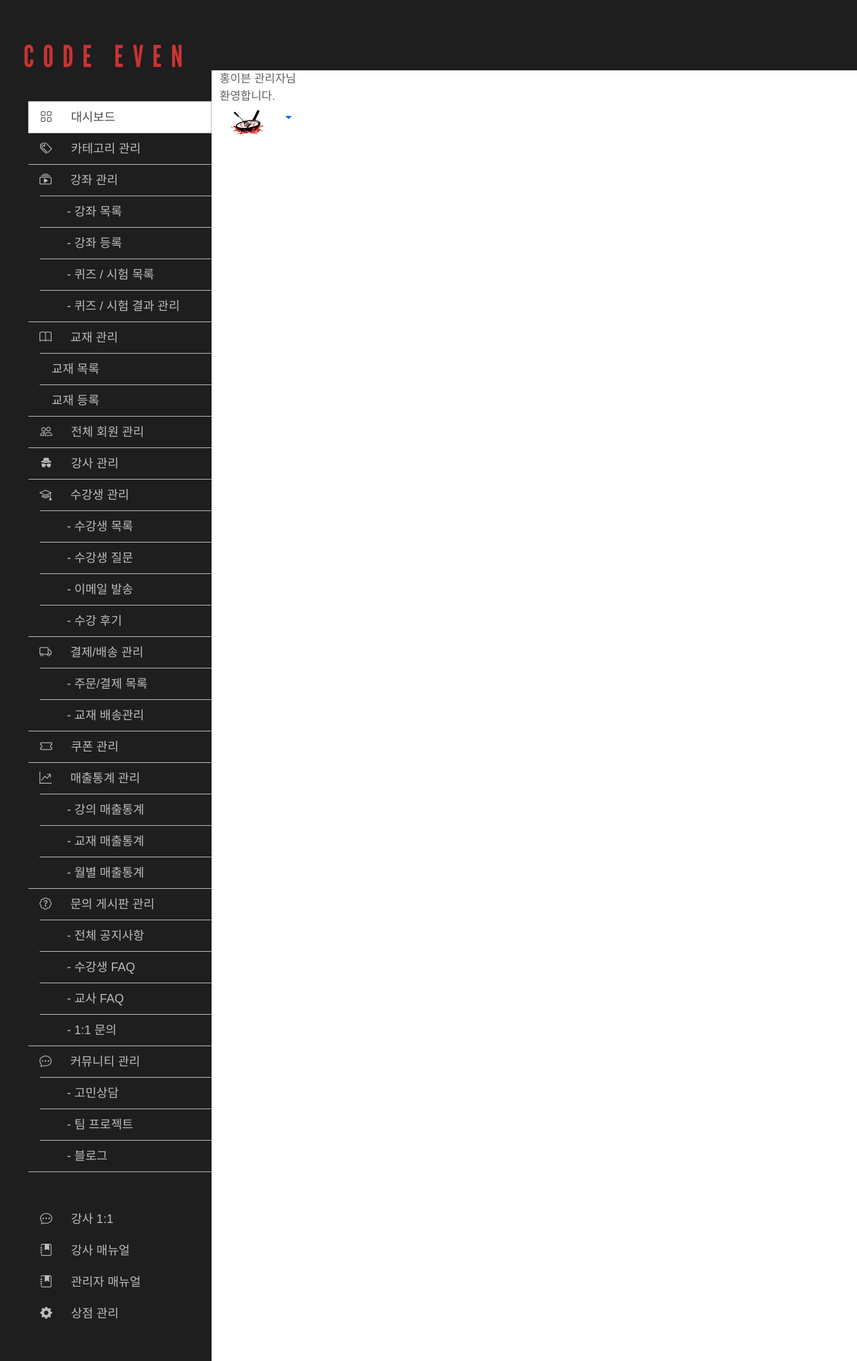
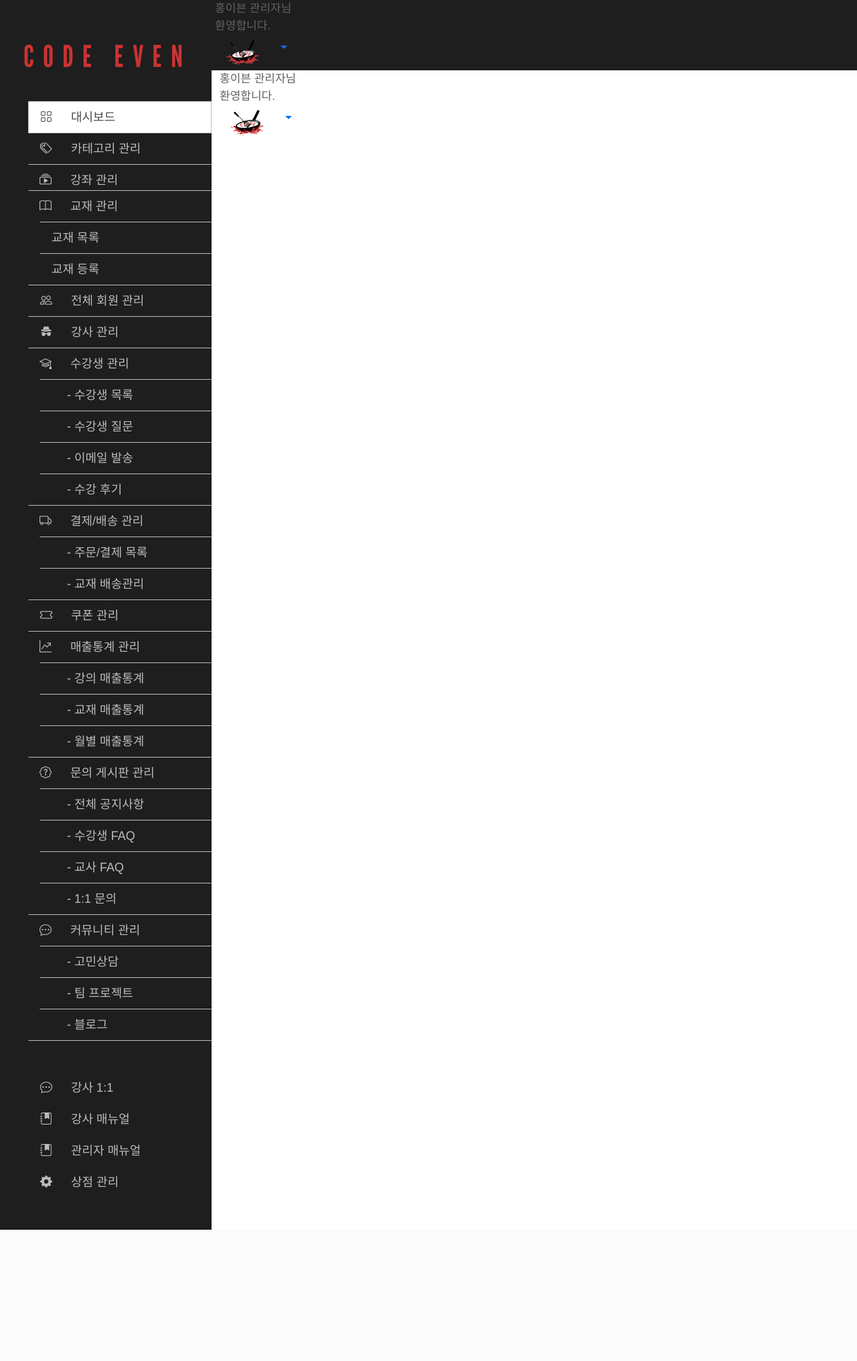
Before and after one commit to AppleBee12/Code_Even, a PHP site: page /Code_Even/index.php in a window 1280 px wide; the page is wider, and only the part inside the window is pictured. Shown: that part at 67% size. After the commit the page ends 1836 px from the top of that part, so only its background shows below. Run offline with PHP 8.4, Linux system fonts and the light colour scheme; a user stored in the database is signed in; some web fonts are replaced.

Commit message:
📝 docs: 절대경로로 변경/session 로그인시 프로필항목 index->header이동(if문 삭제)/드롭다운메뉴 구현 중

```diff
--- a/admin/inc/header.php
+++ b/admin/inc/header.php
@@ -6,6 +6,18 @@ include_once($_SERVER['DOCUMENT_ROOT'] . '/CODE_EVEN/admin/inc/dbcon.php');
 if (!isset($title)) {
   $title = '';
 }
+
+
+include_once($_SERVER['DOCUMENT_ROOT'] . '/CODE_EVEN/admin/inc/header.php');
+
+if (!isset($_SESSION['AUID'])) {
+  echo "<script>
+  alert('로그인을 해주세요');
+  location.href='admin/login/login.php';
+  </script>";
+}
+
+
 ?>
 
 <!DOCTYPE html>
@@ -44,19 +56,48 @@ if (!isset($title)) {
 
 <body>
   <header class="header">
-    <h1 class="logo"><a href="#">code even</a></h1>
+    <h1 class="logo"><a href="http://<?= $_SERVER['HTTP_HOST']; ?>/code_even/index.php">code even</a></h1>
+    <div>
+      <div><?= $_SESSION['AUNAME'] ?> 관리자님 <br>환영합니다. </div>
+      <ul class="nav nav-pills">
+        <li class="nav-item">
+          <a class="nav-link" href="#"><img src="http://<?= $_SERVER['HTTP_HOST']; ?>/code_even/images/sb_logo.png" alt="" width="50"></a>
+        </li>
+        <li class="nav-item dropdown">
+          <a class="nav-link dropdown-toggle" data-bs-toggle="dropdown" href="#" role="button" aria-expanded="false"></a>
+          <ul class="dropdown-menu">
+            <li><a class="dropdown-item" href="#">내 프로필 수정</a></li>
+            <li><a class="dropdown-item" href="#">관리자 매뉴얼</a></li>
+            <li><a class="dropdown-item" href="#">강사 매뉴얼</a></li>
+            <li>
+              <hr class="dropdown-divider">
+            </li>
+            <li><a class="dropdown-item" href="http://<?= $_SERVER['HTTP_HOST']; ?>/code_even/admin/login/logout.php">로그아웃</a></li>
+          </ul>
+        </li>
+      </ul>
+
+    </div>
   </header>
   <div class="nav_wrapper d-flex">
     <nav class="nav navbar-expand-lg d-flex flex-column justify-content-between">
       <ul class="list-group line">
-        <li class="list-group-item active"><a href=""><i class="bi bi-grid"></i> 　 대시보드</a></li>
-        <li class="list-group-item"><a href="admin/category/category.php"><i class="bi bi-tags"></i> 　 카테고리 관리</a></li>
-        <li class="pr list-group-item"><i class="bi bi-collection-play"></i> 　 강좌 관리
-          <ul>
-            <li class="list-group-item"><a href=""> 　 - 강좌 목록</a></li>
-            <li class="list-group-item"><a href=""> 　 - 강좌 등록</a></li>
-            <li class="list-group-item"><a href=""> 　 - 퀴즈 / 시험 목록</a></li>
-            <li class="list-group-item"><a href=""> 　 - 퀴즈 / 시험 결과 관리</a></li>
+        <li class="list-group-item active"><a href="http://<?= $_SERVER['HTTP_HOST']; ?>/code_even/admin/index.php"><i class="bi bi-grid"></i> 　 대시보드</a></li>
+        <li class="list-group-item">
+          <a href="http://<?= $_SERVER['HTTP_HOST']; ?>/code_even/admin/category/category.php">
+            <i class="bi bi-tags"></i> 　 카테고리 관리
+          </a>
+        </li>
+        <li class="pr list-group-item">
+          <i class="bi bi-collection-play"></i>
+           　 강좌 관리
+          <button class="btn btn-toggle collapsed" data-bs-toggle="collapse" data-bs-target="#lecture_collapse"
+            href="#" aria-expanded="false"></button>
+          <ul class="collapse btn-toggle-nav" id="lecture_collapse">
+            <li class="list-group-item dropdown-item"><a href="http://<?= $_SERVER['HTTP_HOST']; ?>/code_even/admin/lecture/lecture_list.php"> 　 - 강좌 목록</a></li>
+            <li class="list-group-item dropdown-item"><a href="http://<?= $_SERVER['HTTP_HOST']; ?>/code_even/admin/lecture/lecture_up.php"> 　 - 강좌 등록</a></li>
+            <li class="list-group-item dropdown-item"><a href="http://<?= $_SERVER['HTTP_HOST']; ?>/code_even/admin/lecture/quiz_test_list.php"> 　 - 퀴즈 / 시험 목록</a></li>
+            <li class="list-group-item dropdown-item"><a href="http://<?= $_SERVER['HTTP_HOST']; ?>/code_even/admin/lecture/quiz_test_outcome.php"> 　 - 퀴즈 / 시험 결과 관리</a></li>
           </ul>
         </li>
         <li class="pr list-group-item"><i class="bi bi-book"></i> 　 교재 관리
@@ -66,14 +107,14 @@ if (!isset($title)) {
           </ul>
         </li>
         <li class="list-group-item"><a href=""><i class="bi bi-people"></i> 　 전체 회원 관리</a></li>
-        <li class="list-group-item"><a href="admin/teacher/teacher_list.php"><i class="bi bi-incognito"></i> 　 강사 관리</a>
+        <li class="list-group-item"><a href="http://<?= $_SERVER['HTTP_HOST']; ?>/code_even/admin/teacher/teacher_list.php"><i class="bi bi-incognito"></i> 　 강사 관리</a>
         </li>
         <li class="pr list-group-item"><i class="bi bi-mortarboard"></i> 　 수강생 관리
           <ul>
-            <li class="list-group-item"><a href=""> 　 - 수강생 목록</a></li>
-            <li class="list-group-item"><a href=""> 　 - 수강생 질문</a></li>
-            <li class="list-group-item"><a href=""> 　 - 이메일 발송</a></li>
-            <li class="list-group-item"><a href=""> 　 - 수강 후기</a></li>
+            <li class="list-group-item"><a href="http://<?= $_SERVER['HTTP_HOST']; ?>/code_even/admin/student/student_list.php"> 　 - 수강생 목록</a></li>
+            <li class="list-group-item"><a href="http://<?= $_SERVER['HTTP_HOST']; ?>/code_even/admin/student/student_question.php"> 　 - 수강생 질문</a></li>
+            <li class="list-group-item"><a href="http://<?= $_SERVER['HTTP_HOST']; ?>/code_even/admin/student/send_email.php"> 　 - 이메일 발송</a></li>
+            <li class="list-group-item"><a href="http://<?= $_SERVER['HTTP_HOST']; ?>/code_even/admin/student/course_reviews.php"> 　 - 수강 후기</a></li>
           </ul>
         </li>
         <li class="pr list-group-item"><i class="bi bi-truck"></i> 　 결제/배송 관리
@@ -82,7 +123,7 @@ if (!isset($title)) {
             <li class="list-group-item"><a href=""> 　 - 교재 배송관리</a></li>
           </ul>
         </li>
-        <li class="list-group-item"><a href="admin/coupons/coupons.php"><i class="bi bi-ticket"></i> 　 쿠폰 관리</a></li>
+        <li class="list-group-item"><a href="http://<?= $_SERVER['HTTP_HOST']; ?>/code_even/admin/coupons/coupons.php"><i class="bi bi-ticket"></i> 　 쿠폰 관리</a></li>
         <li class="pr list-group-item"><i class="bi bi-graph-up-arrow"></i> 　 매출통계 관리
           <ul>
             <li class="list-group-item"><a href=""> 　 - 강의 매출통계</a></li>
@@ -113,3 +154,4 @@ if (!isset($title)) {
         <li class="list-group-item"><a href=""><i class="bi bi-gear-fill"></i> 　 상점 관리</a></li>
       </ul>
     </nav>
+    <div class="nav_silbling">
```
Lines whose indentation alone changed are shown as unchanged.
